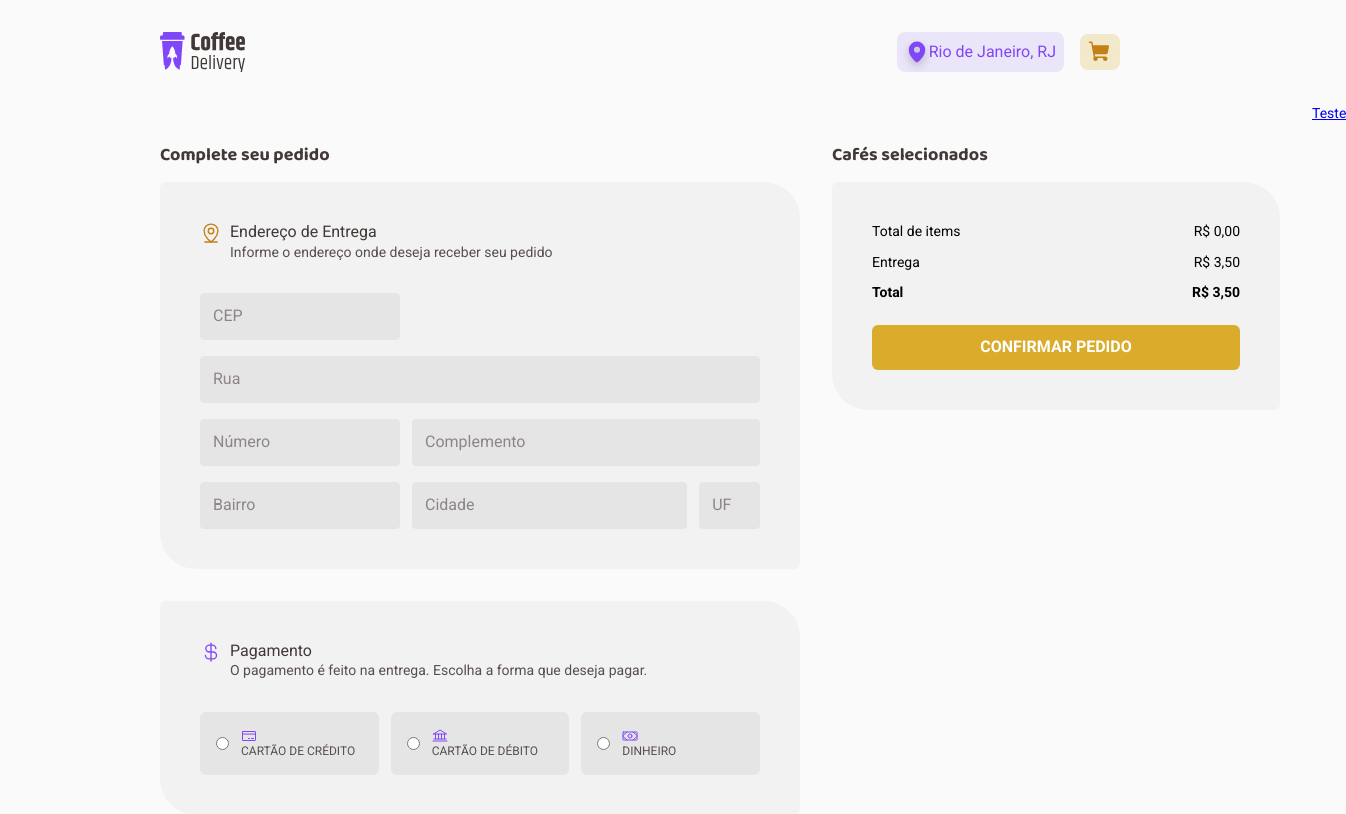
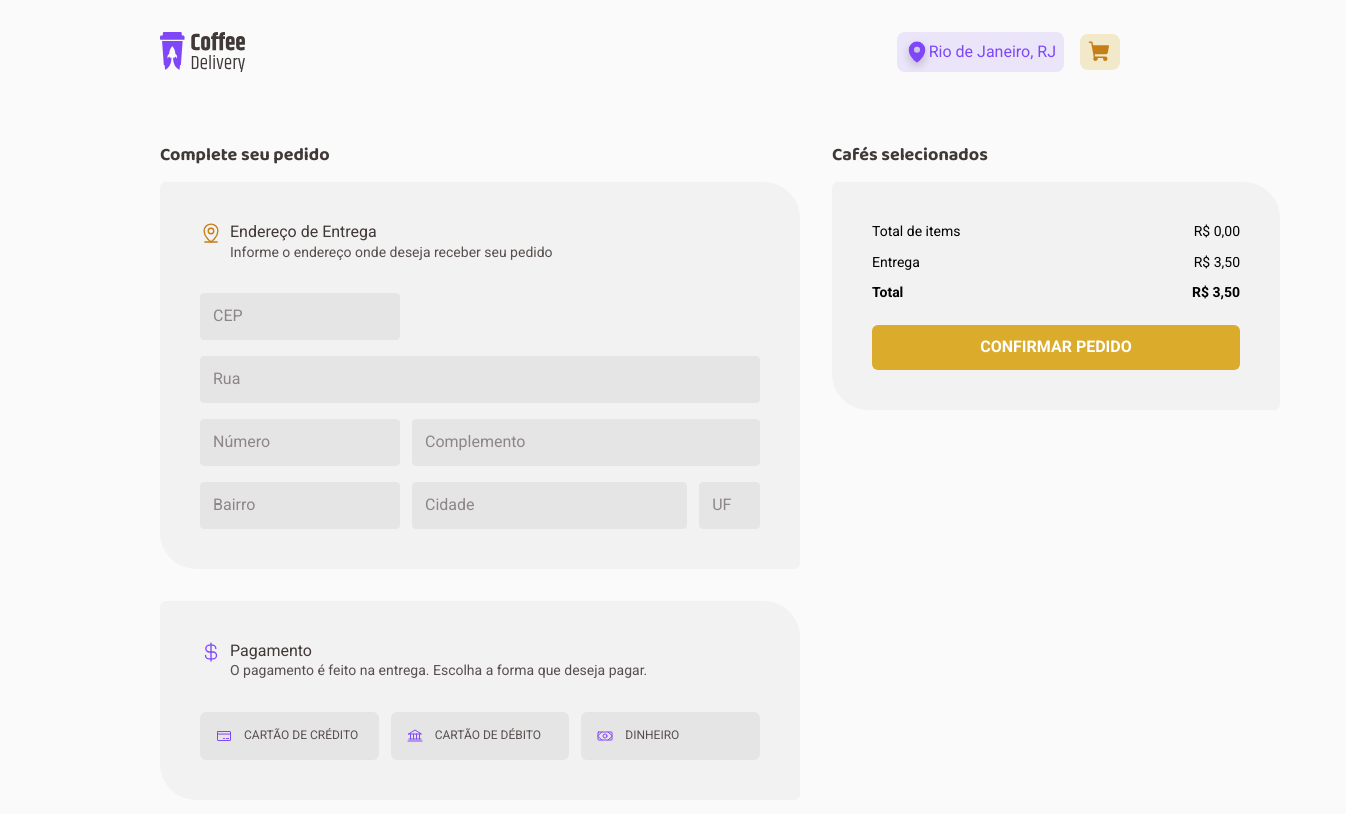
Before and after one commit to codingmage/Desafio-02-Coffee-Delivery, a React (Vite) app: page /checkout in a window 1280 px wide. Shown: the top 814 px of the page, 1346 px wide, since content can reach past the window. Built offline with nearby package versions, Linux system fonts and the light colour scheme.

Commit message:
full functionality

```diff
--- a/src/pages/Checkout/index.tsx
+++ b/src/pages/Checkout/index.tsx
@@ -62,9 +62,6 @@ export function Checkout() {
     deleteFromNewCart,
     cartValue,
     createNewOrder,
-    /*     payment1,
-    payment2,
-    payment3, */
   } = useContext(CartContext)
 
   const { register, handleSubmit, watch, reset } = useForm<NewOrderData>({
@@ -197,7 +194,6 @@ export function Checkout() {
               </div>
             </LabelContainer>
             <PaymentButton>
-              {/* add active button class function */}
               <ButtonSelection>
                 <input
                   type="radio"
@@ -220,7 +216,7 @@ export function Checkout() {
                   value="debitCard"
                   {...register('paymentMethod')}
                 />
-                <label htmlFor="debitcard">
+                <label htmlFor="debitCard">
                   <span className="icon">
                     <Bank size={16} />
                   </span>
@@ -312,7 +308,6 @@ export function Checkout() {
           </CartContainer>
         </CoffeeBought>
       </form>
-      <NavLink to={'../Success'}>Teste</NavLink>
     </CheckoutContainer>
   )
 }
--- a/src/pages/Checkout/styles.ts
+++ b/src/pages/Checkout/styles.ts
@@ -36,6 +36,30 @@ export const CheckoutContainer = styled.main`
   }
 `
 
+export const PaymentDetail = styled.div`
+  display: flex;
+  flex-direction: column;
+  gap: 2rem;
+  width: 40rem;
+  background-color: ${(props) => props.theme['base-card']};
+  border-radius: 6px 36px;
+  height: fit-content;
+  margin-top: 0.938rem;
+  padding: 2.5rem;
+  margin-bottom: 2rem;
+
+  .icon {
+    color: ${(props) => props.theme.purple};
+  }
+`
+
+export const PaymentButton = styled.div`
+  display: flex;
+  justify-content: space-between;
+  gap: 0.75rem;
+  flex-grow: 0;
+`
+
 export const CardButton = styled.button`
   background-color: ${(props) => props.theme['base-button']};
   color: ${(props) => props.theme['base-text']};
@@ -61,7 +85,6 @@ export const ButtonSelection = styled.div`
   color: ${(props) => props.theme['base-text']};
   font-size: 0.75rem;
   border-radius: 6px;
-  padding: 1rem;
   gap: 0.75rem;
   flex-basis: 0;
   flex-grow: 1;
@@ -70,6 +93,29 @@ export const ButtonSelection = styled.div`
   align-items: center;
   line-height: 160%;
   border: 0;
+
+  input[type='radio'] {
+    opacity: 0;
+    position: fixed;
+    width: 0;
+  }
+
+  label {
+    display: flex;
+    flex-direction: row;
+    flex-wrap: nowrap;
+    padding: 1rem;
+    flex-grow: 1;
+    justify-content: flex-start;
+    gap: 0.75rem;
+    border-radius: 6px;
+  }
+
+  input[type='radio']:checked + label {
+    background-color: ${(props) => props.theme['purple-light']};
+    outline: 1px solid;
+    outline-color: ${(props) => props.theme.purple};
+  }
 
   &:hover {
     background-color: ${(props) => props.theme['base-hover']};
@@ -87,12 +133,52 @@ export const ButtonSelection = styled.div`
     outline-color: ${(props) => props.theme.purple};
   }
 
+  /*   input[type='radio'] {
+    opacity: 0;
+    position: fixed;
+    width: 0;
+  }
+
+  label {
+    display: inline-block;
+    background-color: #ddd;
+    font-family: sans-serif, Arial;
+    font-size: 16px;
+    border: 2px solid #444;
+    border-radius: 4px;
+    padding: 1rem;
+  }
+
+  input[type='radio']:checked + label {
+    background-color: ${(props) => props.theme['purple-light']};
+        outline: 1px solid;
+    outline-color: ${(props) => props.theme.purple};
+  } */
+
   /* .active {
         background-color: ${(props) => props.theme['purple-light']};
     outline: 1px solid;
     outline-color: ${(props) => props.theme.purple};
   }
   check bookmark active element */
+
+  /*   label {
+    display: flex;
+    flex-wrap: nowrap;
+    cursor: pointer;
+    z-index: 90;
+  } */
+
+  /*   input[type='radio'] {
+    display: none;
+    z-index: 100;
+  }
+
+  input:checked + label {
+    background-color: ${(props) => props.theme['purple-light']};
+    outline: 1px solid;
+    outline-color: ${(props) => props.theme.purple};
+  } */
 `
 
 export const LabelContainer = styled.label`
@@ -182,30 +268,6 @@ export const FirstInput = styled(BaseInput)`
 
 export const LastInput = styled(BaseInput)`
   max-width: 3.8rem;
-`
-
-export const PaymentDetail = styled.div`
-  display: flex;
-  flex-direction: column;
-  gap: 2rem;
-  width: 40rem;
-  background-color: ${(props) => props.theme['base-card']};
-  border-radius: 6px 36px;
-  height: fit-content;
-  margin-top: 0.938rem;
-  padding: 2.5rem;
-  margin-bottom: 2rem;
-
-  .icon {
-    color: ${(props) => props.theme.purple};
-  }
-`
-
-export const PaymentButton = styled.div`
-  display: flex;
-  justify-content: space-between;
-  gap: 0.75rem;
-  flex-grow: 0;
 `
 
 export const CoffeeBought = styled.div`
--- a/src/pages/Success/index.tsx
+++ b/src/pages/Success/index.tsx
@@ -13,7 +13,7 @@ import { useContext } from 'react'
 import { CartContext } from '../../contexts/CartContext'
 
 export function Success() {
-  const { newPaymentDetails /* payment */ } = useContext(CartContext)
+  const { newPaymentDetails } = useContext(CartContext)
 
   const creditPayment = newPaymentDetails?.paymentMethod === 'creditCard'
   const debitPayment = newPaymentDetails?.paymentMethod === 'debitCard'
@@ -33,7 +33,7 @@ export function Success() {
               <div>
                 Entrega em
                 <b>
-                  street {newPaymentDetails?.street} {newPaymentDetails?.number}{' '}
+                  Rua {newPaymentDetails?.street} {newPaymentDetails?.number}{' '}
                   {newPaymentDetails?.additional_information}
                 </b>
                 <p>
```
Also changed, not shown: src/contexts/CartContext.tsx (+13 -33 lines).
